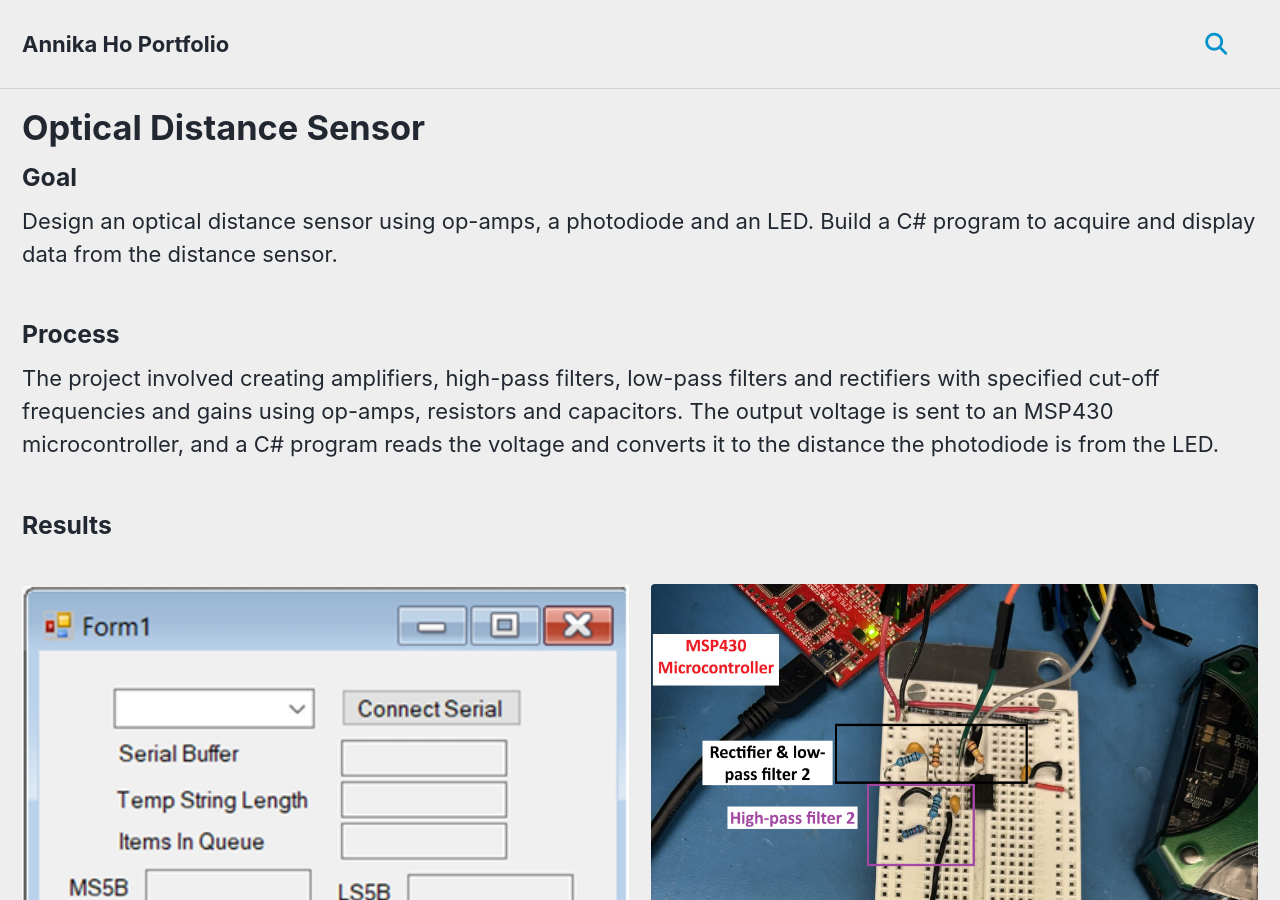
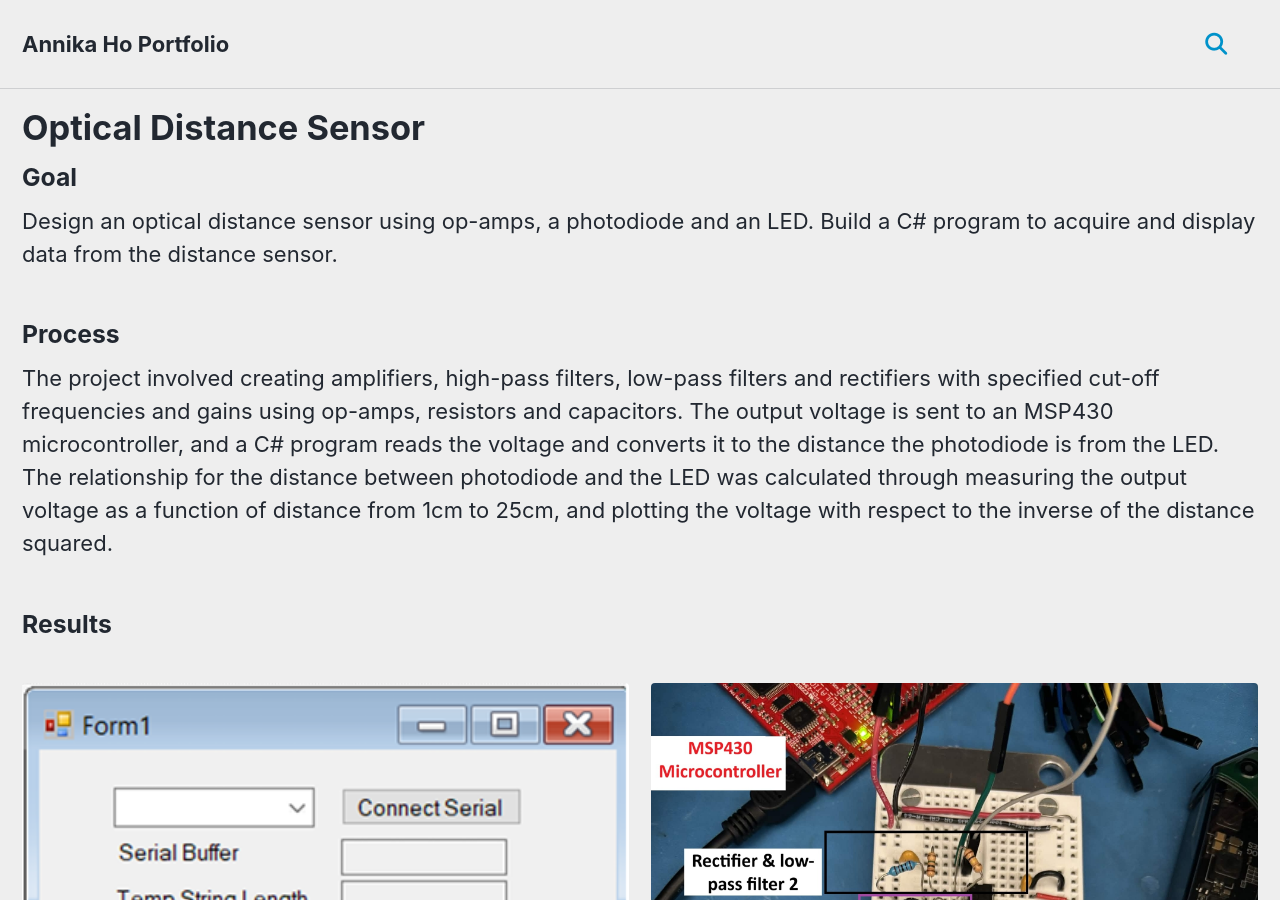
Before and after one commit to kakaho1000/portfolio, a Jekyll site: the page built from _portfolio/mech368.md, in a window 1280 px wide and 900 px high. Built offline with Jekyll 4.4.1, drawn with Linux system fonts in a browser that asks for light colours; cached includes are drawn as plain includes.

Commit message:
updated mech368 project

```diff
--- a/_portfolio/mech368.md
+++ b/_portfolio/mech368.md
@@ -1,7 +1,7 @@
 ---
 title: "Optical Distance Sensor"
 header:
-    teaser: /assets/images/mech368image.jpg
+    teaser: /assets/images/mech368teaser.jpg
 excerpt: "C# program and electrical circuit that calculates how far an LED is from a photodiode"
 date_text: "Nov 2023"
 date: 2023-11-30
@@ -18,7 +18,7 @@ tags:
 Design an optical distance sensor using op-amps, a photodiode and an LED. Build a C# program to acquire and display data from the distance sensor.
 
 ### Process
-The project involved creating amplifiers, high-pass filters, low-pass filters and rectifiers with specified cut-off frequencies and gains using op-amps, resistors and capacitors. The output voltage is sent to an MSP430 microcontroller, and a C# program reads the voltage and converts it to the distance the photodiode is from the LED.
+The project involved creating amplifiers, high-pass filters, low-pass filters and rectifiers with specified cut-off frequencies and gains using op-amps, resistors and capacitors. The output voltage is sent to an MSP430 microcontroller, and a C# program reads the voltage and converts it to the distance the photodiode is from the LED. The relationship for the distance between photodiode and the LED was calculated through measuring the output voltage as a function of distance from 1cm to 25cm, and plotting the voltage with respect to the inverse of the distance squared.
 
 ### Results
 
```
Also changed, not shown: assets/images/mech368image.jpg, 1 other file.
